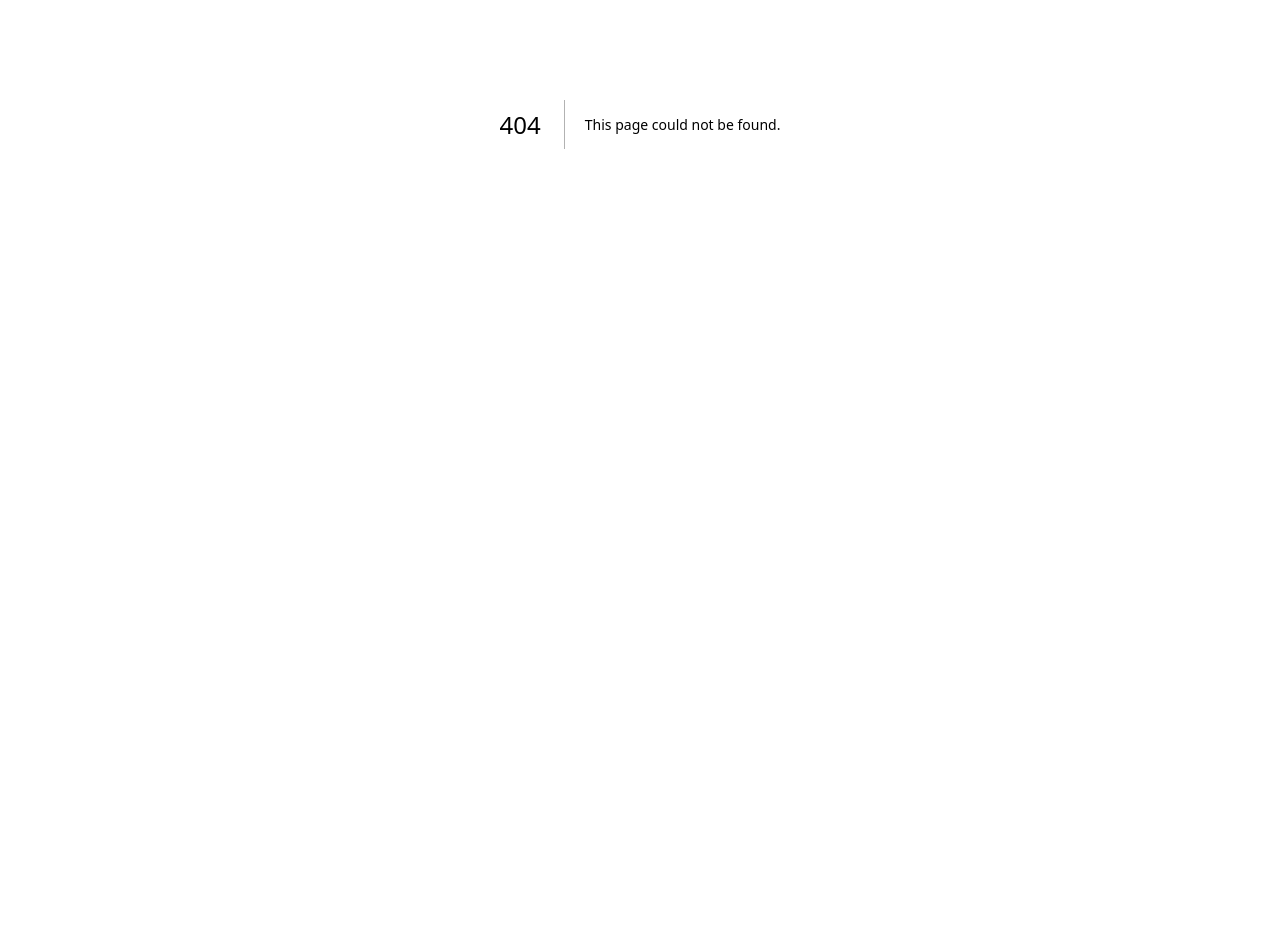
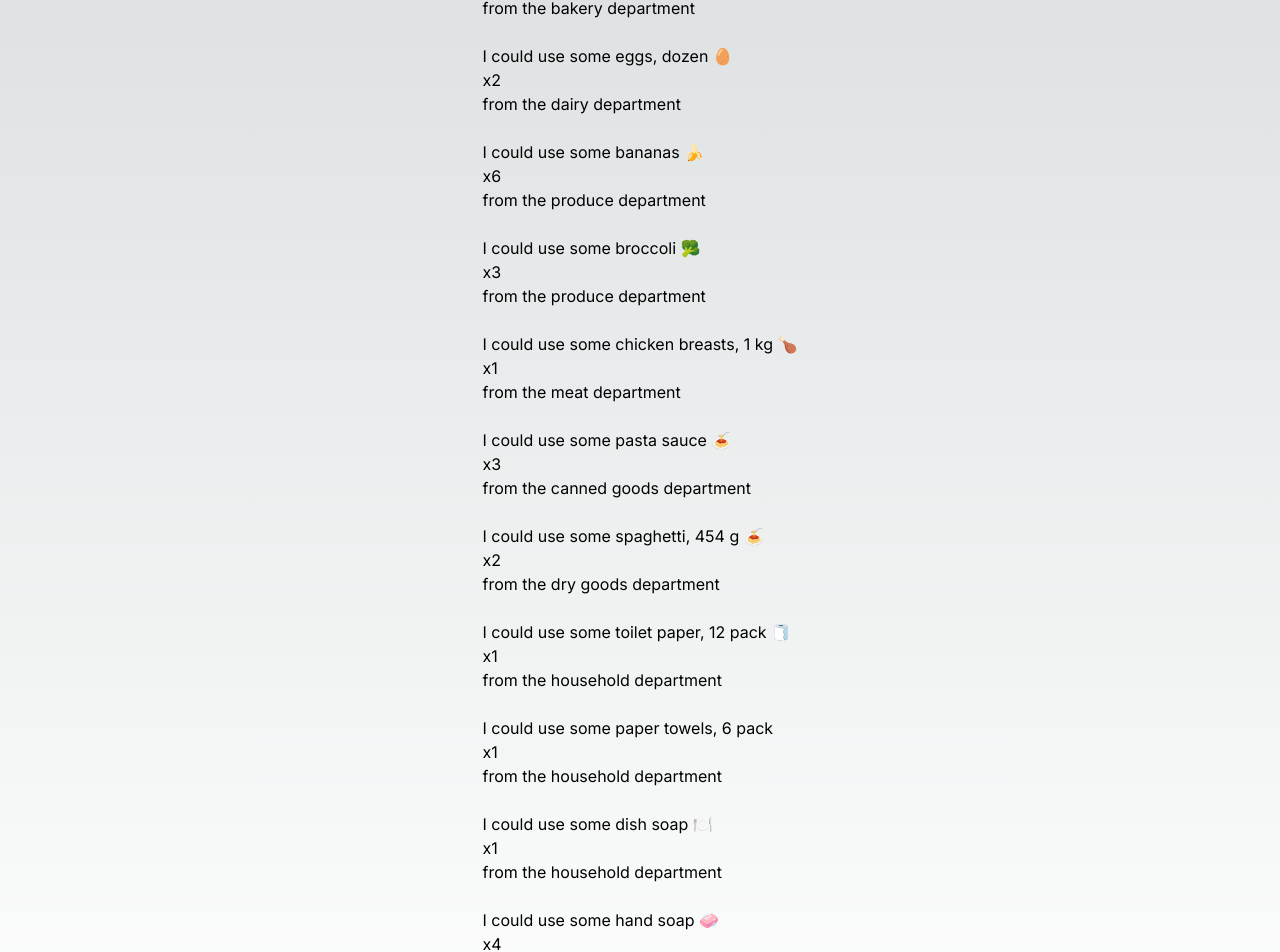
Before and after one commit to KingCharlesTheGr8th/cprg306-assignments, a Next.js app: page /week3 in a window 1280 px wide. Before the commit this address had no page. Shown: the part 276-1228 px from the top of the page. Before the commit the page ends 800 px from the top, so only its background shows below. Built offline with nearby package versions, Linux system fonts and the light colour scheme.

Commit message:
Adds week 3

```diff
--- a/app/page.js
+++ b/app/page.js
@@ -10,7 +10,8 @@
         <StudentInfo />
         </div>
         <div>
-        <p><Link href="/week2">Week 2</Link></p>
+        <p><Link href="/week2">Week 2: Literally Just An Import</Link></p>
+        <p><Link href="/week3">Week 3: The Shopping List Adventure Begins</Link></p>
         </div>
     </main>
   )
--- /dev/null
+++ b/app/week3/item-list.js
@@ -0,0 +1,82 @@
+import Item from "./item";
+
+export default function ItemList()
+{
+    const item1 = {
+    name: "milk, 4 L 🥛",
+    quantity: 1,
+    category: "dairy",
+    };
+    const item2 = {
+    name: "bread 🍞",
+    quantity: 2,
+    category: "bakery",
+    };
+    const item3 = {
+    name: "eggs, dozen 🥚",
+    quantity: 2,
+    category: "dairy",
+    };
+    const item4 = {
+    name: "bananas 🍌",
+    quantity: 6,
+    category: "produce",
+    };
+    const item5 = {
+    name: "broccoli 🥦",
+    quantity: 3,
+    category: "produce",
+    };
+    const item6 = {
+    name: "chicken breasts, 1 kg 🍗",
+    quantity: 1,
+    category: "meat",
+    };
+    const item7 = {
+    name: "pasta sauce 🍝",
+    quantity: 3,
+    category: "canned goods",
+    };
+    const item8 = {
+    name: "spaghetti, 454 g 🍝",
+    quantity: 2,
+    category: "dry goods",
+    };
+    const item9 = {
+    name: "toilet paper, 12 pack 🧻",
+    quantity: 1,
+    category: "household",
+    };
+    const item10 = {
+    name: "paper towels, 6 pack",
+    quantity: 1,
+    category: "household",
+    };
+    const item11 = {
+    name: "dish soap 🍽️",
+    quantity: 1,
+    category: "household",
+    };
+    const item12 = {
+    name: "hand soap 🧼",
+    quantity: 4,
+    category: "household",
+    };
+
+    return (
+        <>
+        <Item name={item1.name} quantity={item1.quantity} category={item1.category} />
+        <Item name={item2.name} quantity={item2.quantity} category={item2.category} />
+        <Item name={item3.name} quantity={item3.quantity} category={item3.category} />
+        <Item name={item4.name} quantity={item4.quantity} category={item4.category} />
+        <Item name={item5.name} quantity={item5.quantity} category={item5.category} />
+        <Item name={item6.name} quantity={item6.quantity} category={item6.category} />
+        <Item name={item7.name} quantity={item7.quantity} category={item7.category} />
+        <Item name={item8.name} quantity={item8.quantity} category={item8.category} />
+        <Item name={item9.name} quantity={item9.quantity} category={item9.category} />
+        <Item name={item10.name} quantity={item10.quantity} category={item10.category} />
+        <Item name={item11.name} quantity={item11.quantity} category={item11.category} />
+        <Item name={item12.name} quantity={item12.quantity} category={item12.category} />
+        </>
+    )
+}
--- /dev/null
+++ b/app/week3/item.js
@@ -0,0 +1,12 @@
+export default function Item({name, quantity, category})
+{
+    return(
+        <div >
+            <ul class="py-3">
+            <li>I could use some {name}</li>
+            <li>x{quantity}</li>
+            <li>from the {category} department</li>
+            </ul>
+        </div>
+    )
+}
--- a/app/week2/page.js
+++ b/app/week3/page.js
@@ -1,12 +1,14 @@
-import StudentInfo from "../studentinfo"
+import ItemList from "./item-list";
 import Link from "next/link";
 
-export default function Page() {
+export default function Main() {
     return (
       <main className="flex min-h-screen flex-col items-center justify-between p-24">
         <div className="z-10 max-w-5xl w-full items-center justify-between flex-col font-mono text-sm lg:flex">
           <h1>My Shopping List!</h1>
-          <StudentInfo />
+          </div>
+          <div>
+          <ItemList />
           </div>
           <div className="z-10 max-w-5xl w-full items-center justify-between flex-col font-mono text-sm lg:flex">
 
```
